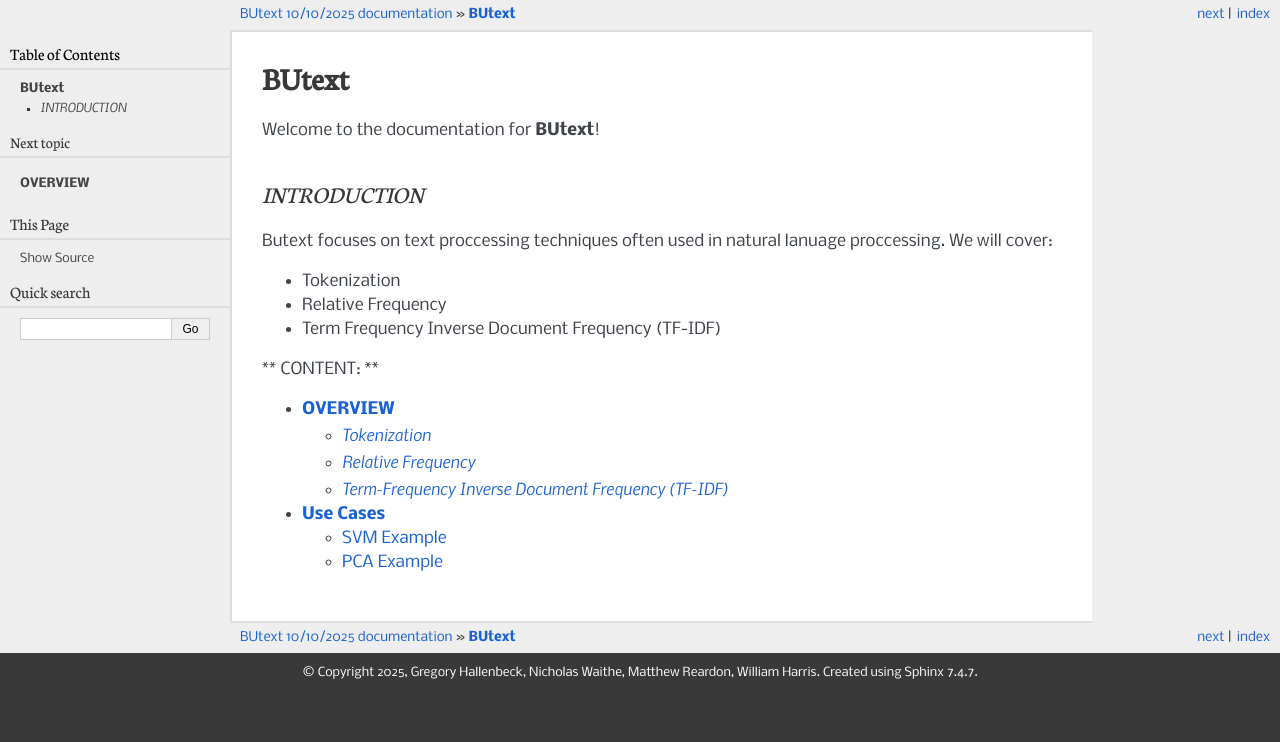
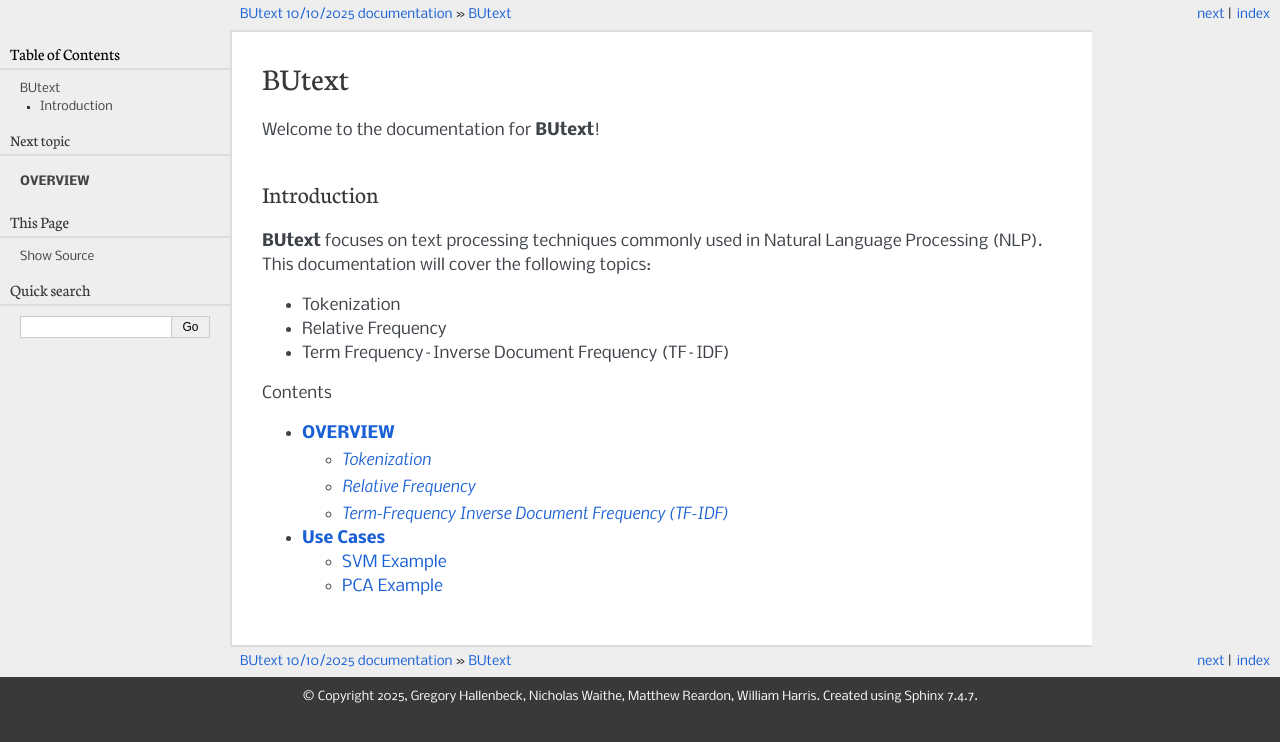
Before and after one commit to chipskiW/butext, a Sphinx documentation site: the page built from docs/index.rst, in a window 1280 px wide. Shown: the top 742 px of the page. Built offline with Sphinx 7.4.7, drawn with Linux system fonts in a browser that asks for light colours.

Commit message:
Update index.rst
Signed-off-by: Nicholas  <nicholwaithe11@gmail.com>

```diff
--- a/docs/index.rst
+++ b/docs/index.rst
@@ -1,24 +1,22 @@
 ================
-**BUtext**
+BUtext
 ================
 
 Welcome to the documentation for **BUtext**!
 
-*INTRODUCTION*
---------------
+Introduction
+------------
 
-Butext focuses on text proccessing techniques often used in natural lanuage proccessing.
-We will cover:
+**BUtext** focuses on text processing techniques commonly used in Natural Language Processing (NLP).
+This documentation will cover the following topics:
 
 * Tokenization
 * Relative Frequency
-* Term Frequency Inverse Document Frequency (TF-IDF)
-
-
+* Term Frequency–Inverse Document Frequency (TF–IDF)
 
 .. toctree::
    :maxdepth: 2
-   :caption: ** CONTENT: **
+   :caption: Contents
 
    intro
    usage
```
